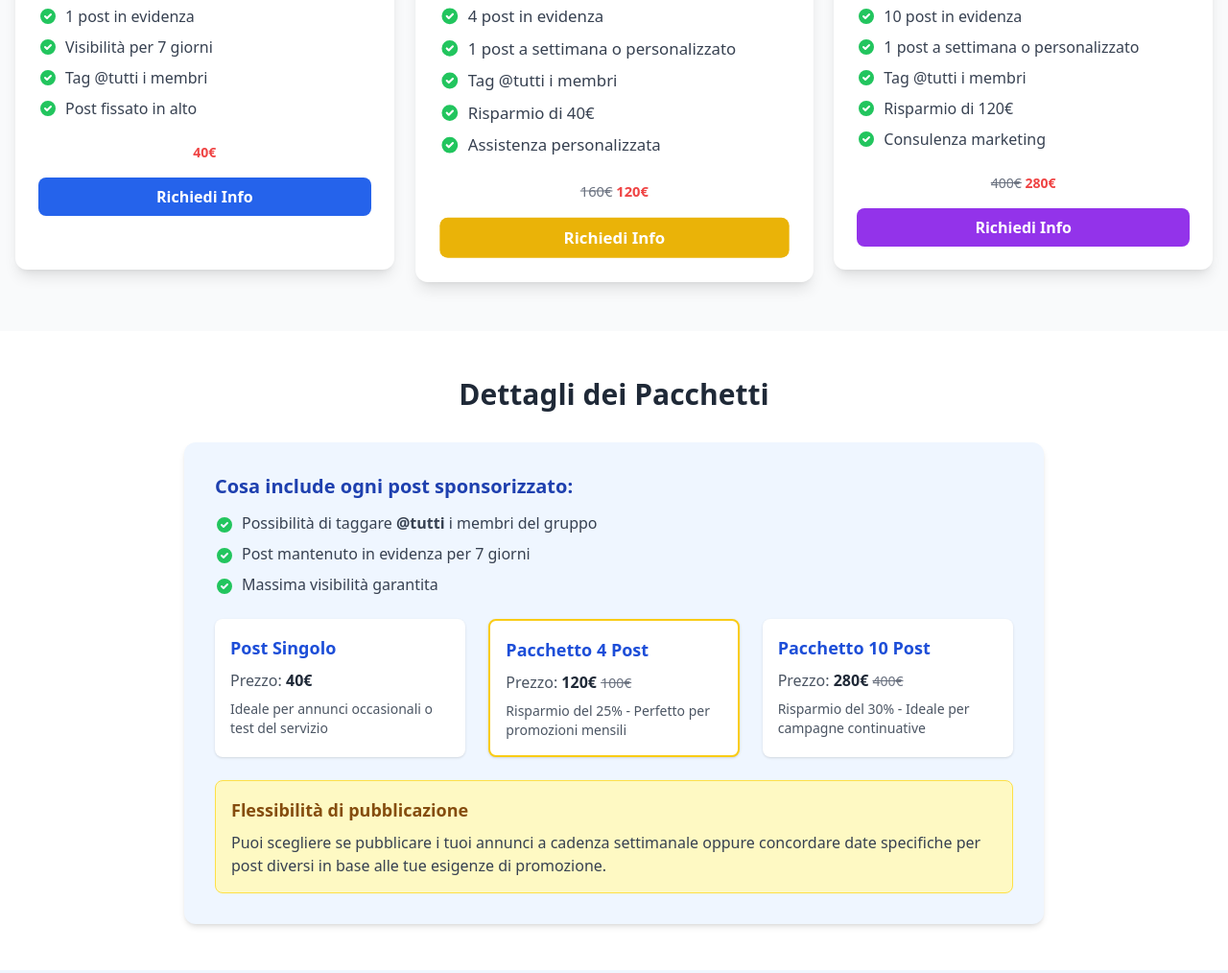
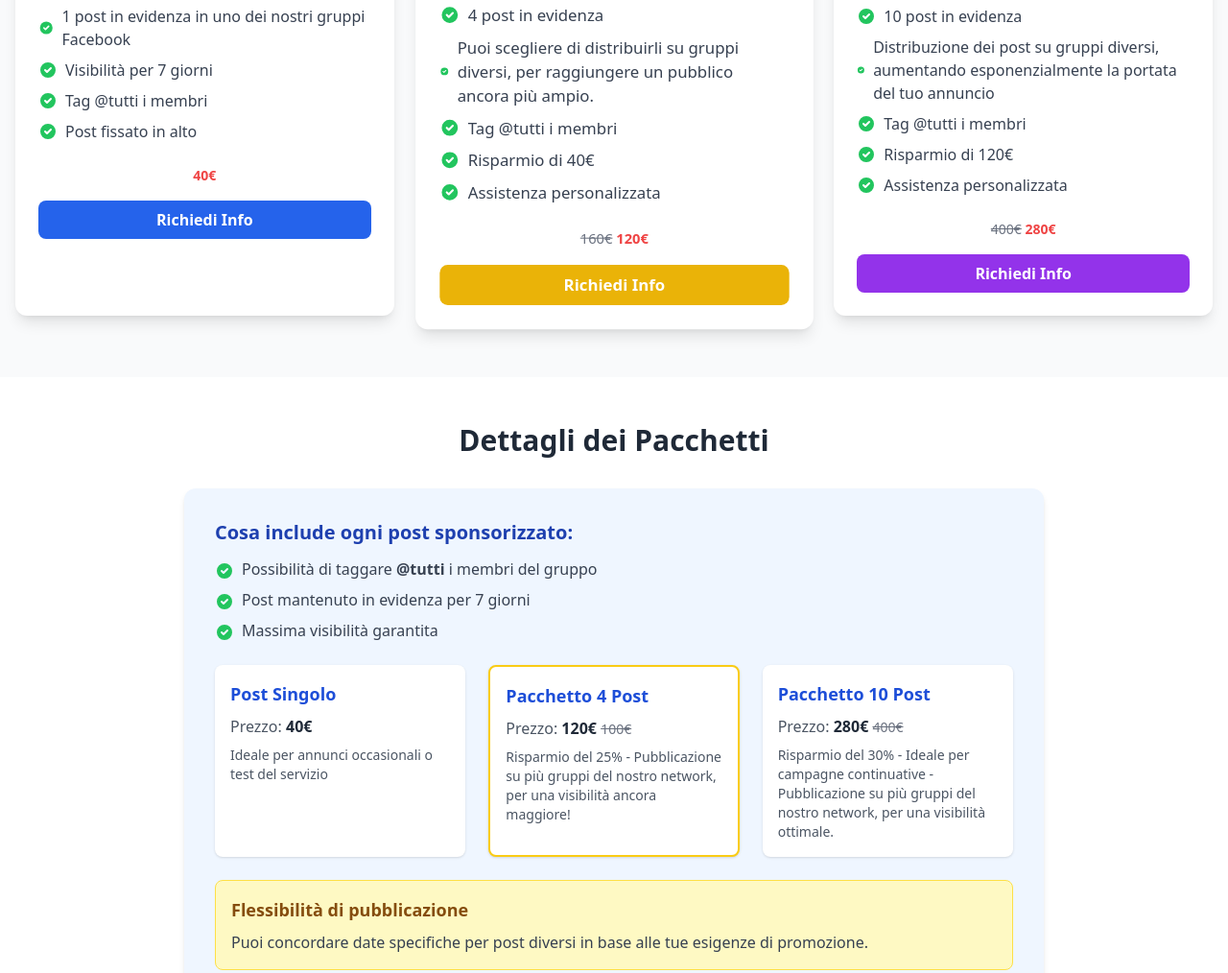
Before and after one commit to promoannunci/facebook, a plain HTML site: page index.html in a window 1280 px wide. Shown: the part 1347-2361 px from the top of the page at 96% size. Drawn offline with nearby package versions, Linux system fonts and the light colour scheme.

Commit message:
Update index.html

```diff
--- a/index.html
+++ b/index.html
@@ -4,12 +4,12 @@
     <meta charset="UTF-8">
     <meta name="viewport" content="width=device-width, initial-scale=1.0">
     <title>Promozione Annunci - Massima Visibilità per il Tuo Annuncio!</title>
-    <meta name="description" content="Metti in evidenza il tuo annuncio nel nostro gruppo! Raggiungi migliaia di potenziali clienti con i nostri servizi di promozione personalizzati.">
+    <meta name="description" content="Metti in evidenza il tuo annuncio nei nostri gruppi! Raggiungi migliaia di potenziali clienti con i nostri servizi di promozione personalizzati.">
 
     <meta property="og:title" content="Promozione Annunci - Massima Visibilità!">
     <meta property="og:description" content="Dai al tuo annuncio la spinta che merita! Scopri i nostri pacchetti per raggiungere migliaia di persone su Facebook.">
-    <meta property="og:image" content="https://promoannunci.github.io/mettere-in-evidenza/images/anteprima-facebook.jpg">
-    <meta property="og:url" content="https://promoannunci.github.io/mettere-in-evidenza/">
+    <meta property="og:image" content="https://promoannunci.github.io/facebook/images/anteprima-facebook.jpg">
+    <meta property="og:url" content="https://promoannunci.github.io/facebook/">
     <meta property="og:type" content="website">
     <meta property="og:site_name" content="PromoAnnunci">
     <meta property="og:locale" content="it_IT">
@@ -91,7 +91,7 @@
             <section class="py-16 bg-white">
                 <div class="container mx-auto px-4 text-center">
                     <h2 class="text-3xl font-bold mb-8 text-gray-800">
-                        🧨 Da oggi puoi <span class="text-blue-600">METTERE IN EVIDENZA</span> il tuo annuncio nel nostro gruppo!
+                        🧨 Da oggi puoi <span class="text-blue-600">METTERE IN EVIDENZA</span> il tuo annuncio nei nostri gruppi!
                     </h2>
                     <p class="text-xl text-gray-600 max-w-3xl mx-auto">
                         👉 Il tuo post verrà consegnato direttamente a tutti i membri, ottenendo molta più visibilità e interazioni rispetto a un post normale.
@@ -123,7 +123,7 @@
                                     <svg class="w-5 h-5 text-green-500 mr-2" fill="currentColor" viewBox="0 0 20 20">
                                         <path fill-rule="evenodd" d="M10 18a8 8 0 100-16 8 8 0 000 16zm3.707-9.293a1 1 0 00-1.414-1.414L9 10.586 7.707 9.293a1 1 0 00-1.414 1.414l2 2a1 1 0 001.414 0l4-4z" clip-rule="evenodd"></path>
                                     </svg>
-                                    <span class="text-gray-700">1 post in evidenza</span>
+                                    <span class="text-gray-700">1 post in evidenza in uno dei nostri gruppi Facebook</span>
                                 </li>
                                 <li class="flex items-center">
                                     <svg class="w-5 h-5 text-green-500 mr-2" fill="currentColor" viewBox="0 0 20 20">
@@ -175,7 +175,7 @@
                                     <svg class="w-5 h-5 text-green-500 mr-2" fill="currentColor" viewBox="0 0 20 20">
                                         <path fill-rule="evenodd" d="M10 18a8 8 0 100-16 8 8 0 000 16zm3.707-9.293a1 1 0 00-1.414-1.414L9 10.586 7.707 9.293a1 1 0 00-1.414 1.414l2 2a1 1 0 001.414 0l4-4z" clip-rule="evenodd"></path>
                                     </svg>
-                                    <span class="text-gray-700">1 post a settimana o personalizzato</span>
+                                    <span class="text-gray-700">Puoi scegliere di distribuirli su gruppi diversi, per raggiungere un pubblico ancora più ampio.</span>
                                 </li>
                                 <li class="flex items-center">
                                     <svg class="w-5 h-5 text-green-500 mr-2" fill="currentColor" viewBox="0 0 20 20">
@@ -224,7 +224,7 @@
                                     <svg class="w-5 h-5 text-green-500 mr-2" fill="currentColor" viewBox="0 0 20 20">
                                         <path fill-rule="evenodd" d="M10 18a8 8 0 100-16 8 8 0 000 16zm3.707-9.293a1 1 0 00-1.414-1.414L9 10.586 7.707 9.293a1 1 0 00-1.414 1.414l2 2a1 1 0 001.414 0l4-4z" clip-rule="evenodd"></path>
                                     </svg>
-                                    <span class="text-gray-700">1 post a settimana o personalizzato</span>
+                                    <span class="text-gray-700">Distribuzione dei post su gruppi diversi, aumentando esponenzialmente la portata del tuo annuncio</span>
                                 </li>
                                 <li class="flex items-center">
                                     <svg class="w-5 h-5 text-green-500 mr-2" fill="currentColor" viewBox="0 0 20 20">
@@ -242,7 +242,7 @@
                                     <svg class="w-5 h-5 text-green-500 mr-2" fill="currentColor" viewBox="0 0 20 20">
                                         <path fill-rule="evenodd" d="M10 18a8 8 0 100-16 8 8 0 000 16zm3.707-9.293a1 1 0 00-1.414-1.414L9 10.586 7.707 9.293a1 1 0 00-1.414 1.414l2 2a1 1 0 001.414 0l4-4z" clip-rule="evenodd"></path>
                                     </svg>
-                                    <span class="text-gray-700">Consulenza marketing</span>
+                                    <span class="text-gray-700">Assistenza personalizzata</span>
                                 </li>
                             </ul>
                             <div class="text-sm text-gray-500 mb-4 text-center">
@@ -294,19 +294,19 @@
                             <div class="bg-white p-4 rounded-lg shadow border-2 border-yellow-400">
                                 <h4 class="font-bold text-lg mb-2 text-blue-700">Pacchetto 4 Post</h4>
                                 <p class="text-gray-600 mb-2">Prezzo: <span class="font-bold text-gray-800">120€</span> <span class="text-sm line-through text-gray-500">100€</span></p>
-                                <p class="text-gray-600 text-sm">Risparmio del 25% - Perfetto per promozioni mensili</p>
+                                <p class="text-gray-600 text-sm">Risparmio del 25% - Pubblicazione su più gruppi del nostro network, per una visibilità ancora maggiore!</p>
                             </div>
                             <div class="bg-white p-4 rounded-lg shadow">
                                 <h4 class="font-bold text-lg mb-2 text-blue-700">Pacchetto 10 Post</h4>
                                 <p class="text-gray-600 mb-2">Prezzo: <span class="font-bold text-gray-800">280€</span> <span class="text-sm line-through text-gray-500">400€</span></p>
-                                <p class="text-gray-600 text-sm">Risparmio del 30% - Ideale per campagne continuative</p>
+                                <p class="text-gray-600 text-sm">Risparmio del 30% - Ideale per campagne continuative - Pubblicazione su più gruppi del nostro network, per una visibilità ottimale.</p>
                             </div>
                         </div>
 
                         <div class="bg-yellow-100 p-4 rounded-lg border border-yellow-300">
                             <h4 class="font-bold text-lg mb-2 text-yellow-800">Flessibilità di pubblicazione</h4>
                             <p class="text-gray-700">
-                                Puoi scegliere se pubblicare i tuoi annunci a cadenza settimanale oppure concordare date specifiche per post diversi in base alle tue esigenze di promozione.
+                                Puoi concordare date specifiche per post diversi in base alle tue esigenze di promozione.
                             </p>
                         </div>
                     </div>
@@ -440,7 +440,7 @@
                     </p>
                     <form action="https://formsubmit.co/massi.corbetta@gmail.com" method="POST" class="max-w-xl mx-auto bg-white p-8 rounded-lg shadow-lg text-gray-800">
                         <input type="hidden" name="_subject" value="Nuova Richiesta Annuncio da Sito Web!">
-                        <input type="hidden" name="_next" value="https://promoannunci.github.io/gruppofacebook/thank-you.html">
+                        <input type="hidden" name="_next" value="https://promoannunci.github.io/facebook/thank-you.html">
                         <div class="mb-4 text-left">
                             <label for="nome" class="block text-gray-700 text-sm font-bold mb-2">Nome Completo:</label>
                             <input type="text" id="nome" name="Nome" class="shadow appearance-none border rounded w-full py-2 px-3 text-gray-700 leading-tight focus:outline-none focus:shadow-outline" placeholder="Il tuo nome" required>
@@ -559,7 +559,7 @@
                             </button>
                             <div class="faq-content px-6 pb-4 hidden">
                                 <p class="text-gray-600">
-                                    Ogni post promozionale rimane in evidenza per 7 giorni completi, garantendo massima visibilità al tuo annuncio. Per i pacchetti multipli, puoi scegliere se pubblicare a cadenza settimanale o concordare date specifiche.
+                                    Ogni post promozionale rimane in evidenza per 7 giorni completi, garantendo massima visibilità al tuo annuncio. Per i pacchetti multipli, puoi concordare date specifiche.
                                 </p>
                             </div>
                         </div>
```
